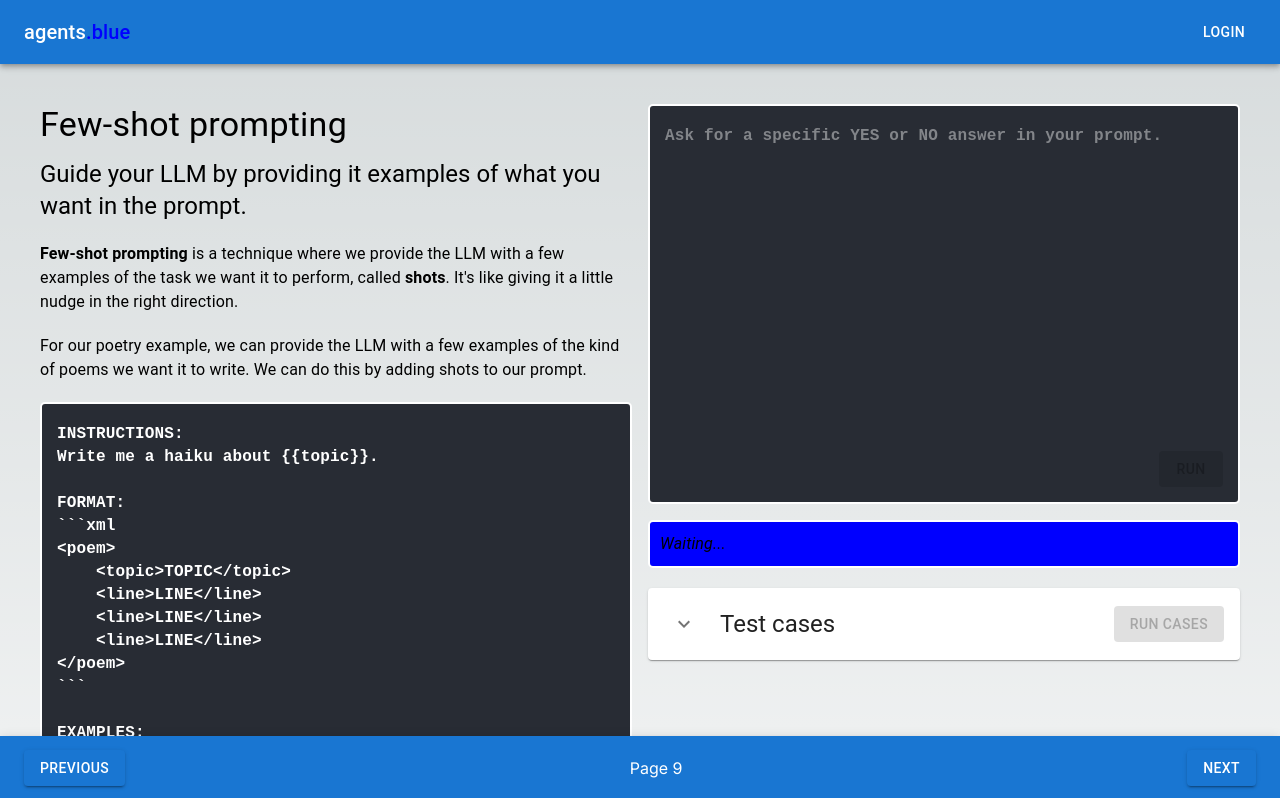
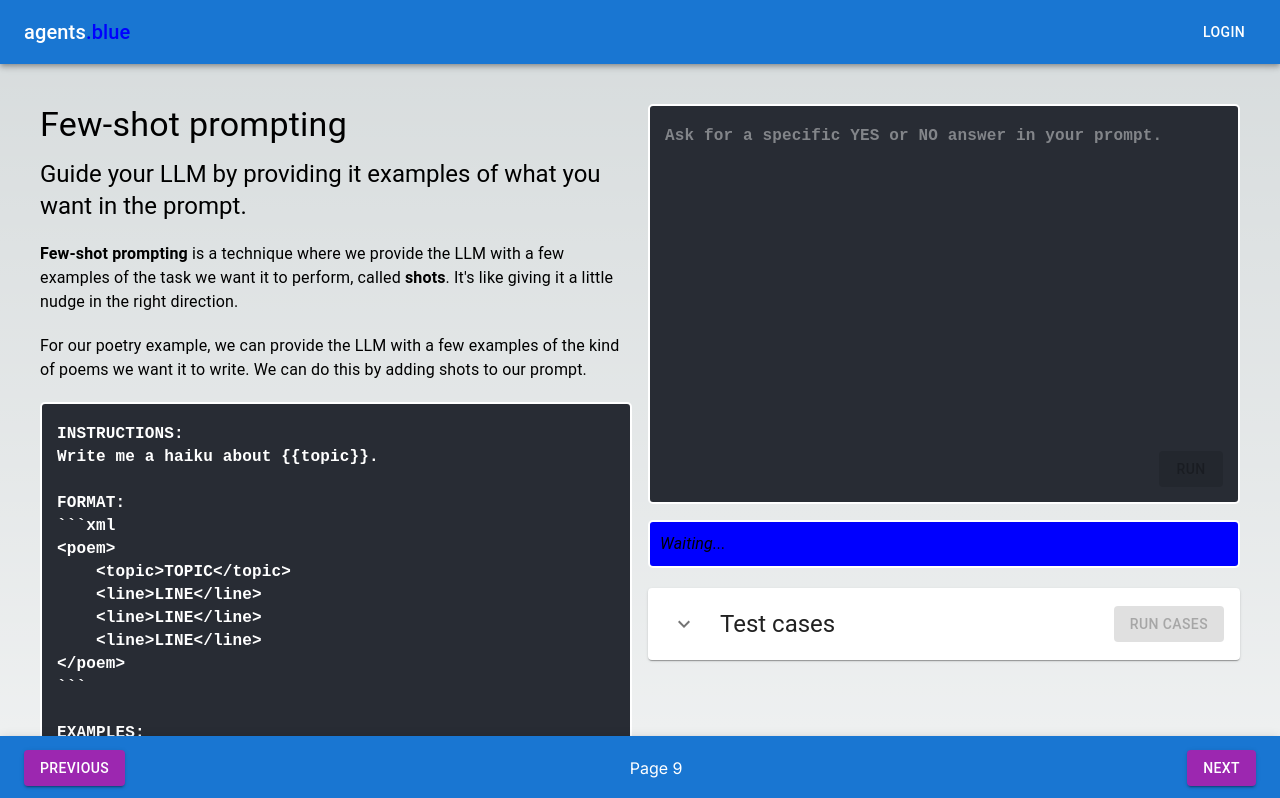
Before and after one commit to bkitano/learn-prompting, a Next.js app: page /few-shot in a window 1280 px wide. Shown: the top 798 px of the page. Built offline with nearby package versions, Linux system fonts and the light colour scheme.

Commit message:
using direct import of icons

```diff
--- a/src/Components/BottomNav.tsx
+++ b/src/Components/BottomNav.tsx
@@ -33,7 +33,6 @@ const BottomNav = () => {
   const [prevHref, nextHref] = pageRouter(pathname);
   const page = pageNumber(pathname);
 
-
   return (
     <AppBar position="static">
       <Toolbar>
@@ -48,7 +47,9 @@ const BottomNav = () => {
           <Grid item>
             {prevHref && (
               <Link href={prevHref}>
-                <Button variant="contained">Previous</Button>
+                <Button variant="contained" color="secondary">
+                  Previous
+                </Button>
               </Link>
             )}
           </Grid>
@@ -56,7 +57,9 @@ const BottomNav = () => {
           <Grid item>
             {nextHref && (
               <Link href={nextHref}>
-                <Button variant="contained">Next</Button>
+                <Button variant="contained" color="secondary">
+                  Next
+                </Button>
               </Link>
             )}
           </Grid>
--- a/src/Components/EditorTextExample.tsx
+++ b/src/Components/EditorTextExample.tsx
@@ -1,4 +1,4 @@
-import { ContentCopy } from "@mui/icons-material";
+import ContentCopy from "@mui/icons-material/ContentCopy";
 import { IconButton, Typography } from "@mui/material";
 
 const EditorTextExample = ({ children }: { children: string }) => {
--- a/src/Components/TestCases.tsx
+++ b/src/Components/TestCases.tsx
@@ -20,7 +20,7 @@ import {
   IconButton,
   Typography,
 } from "@mui/material";
-import { ExpandMore } from "@mui/icons-material";
+import ExpandMore from "@mui/icons-material/ExpandMore";
 
 // const TestCaseAnswer = (props: {
 //   correctAnswer?: boolean;
```
